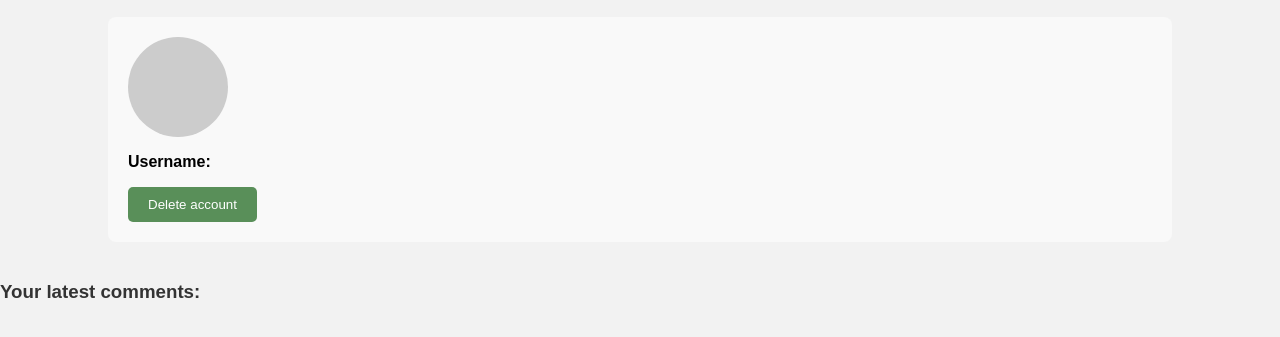
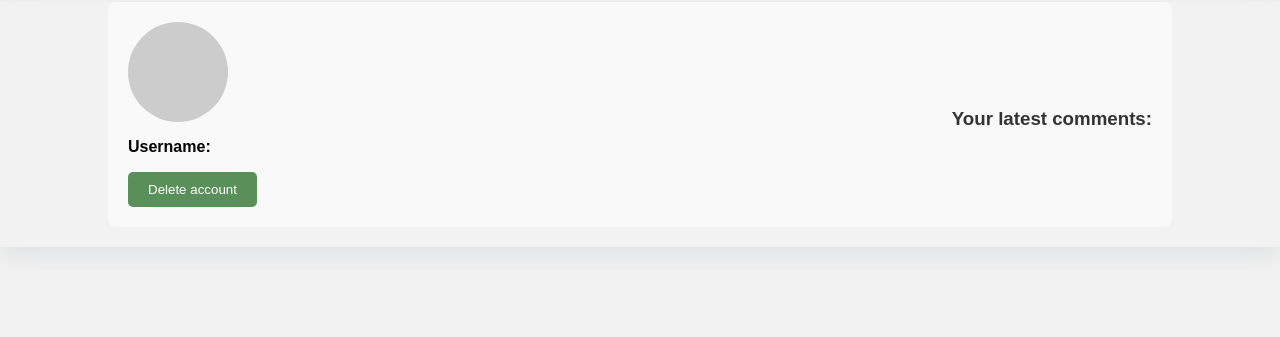
Before and after one commit to elviradisa/-FE23-js2-slutprojekt-HarvestHaven, a website built with Parcel: page src/profileView.html in a window 1280 px wide. Shown: the part 183-520 px from the top of the page. Built offline with nearby package versions, Linux system fonts and the light colour scheme; no server answers.

Commit message:
små ändringar

```diff
--- a/src/css/profileView.css
+++ b/src/css/profileView.css
@@ -18,10 +18,8 @@
 .profileSection {
     display: flex;
     justify-content: center;
-    align-items: center;
-    flex-direction: column;
-    margin-top: 20px;
-}
+    box-shadow: rgba(149, 157, 165, 0.2) 0px 8px 24px;
+  }
 
 .profileSection > div {
     display: flex;
@@ -82,3 +80,11 @@
 .latestComments p {
     margin-bottom: 10px;
 }
+
+.commentDiv {
+    text-align: center;
+  }
+
+  .commentDiv h3 {
+    margin-bottom: 10px; /* Justera efter behov */
+  }
--- a/src/modules/challanges.ts
+++ b/src/modules/challanges.ts
@@ -31,7 +31,7 @@ async function fillUserDropdown(): Promise<void> {
 // Funktion för att navigera till användarens profil
 function navigateToUserProfile(userId: string): void {
   // Konstruera URL:en till användarens profil baserat på userId
-  const userProfileUrl = `http://localhost:1234/profileView.html?userId=${userId}`;
+  const userProfileUrl = `http://localhost:1234/visitUserProfile.html?userId=${userId}`;
   // Navigera till den angivna URL:en
   window.location.href = userProfileUrl;
 }
--- a/src/profileView.html
+++ b/src/profileView.html
@@ -46,13 +46,12 @@
           <p class="myAccountUsername">Username: </p>
           <button class="deleteAccountButton">Delete account</button>
         </div>
-
-        </div>
-    </section>
-    <div>
+        <div class="commentDiv">
           <h3>Your latest comments:</h3>
           <div class="latestComments"></div>
         </div>
+      </div>
+    </section>
 </body>
 
 </html>
```
Also changed, not shown: src/challenges.html (+1 -1 lines), src/help.html (+1 -1 lines), src/shop.html (+4 -1 lines). Lines whose indentation alone changed are shown as unchanged.
